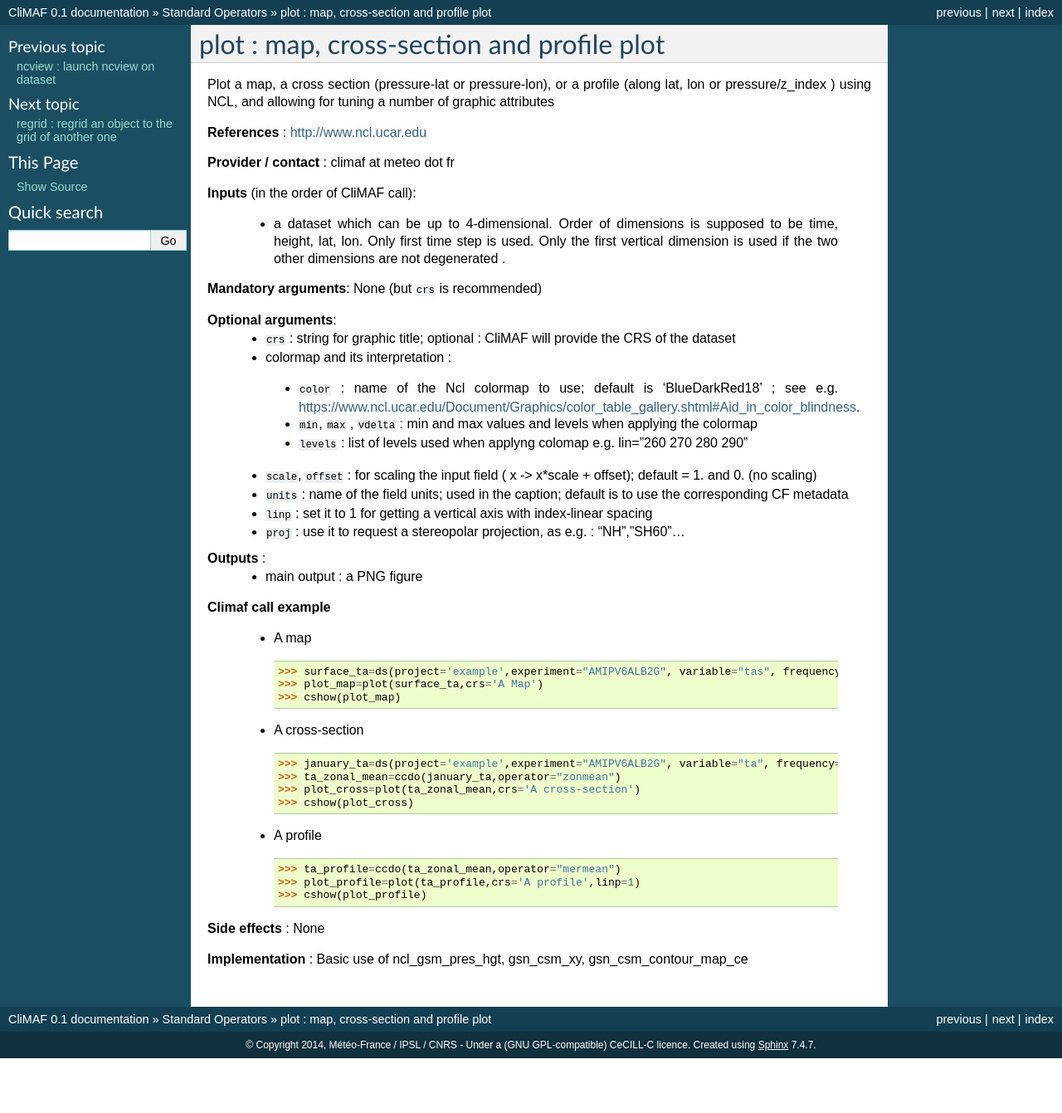
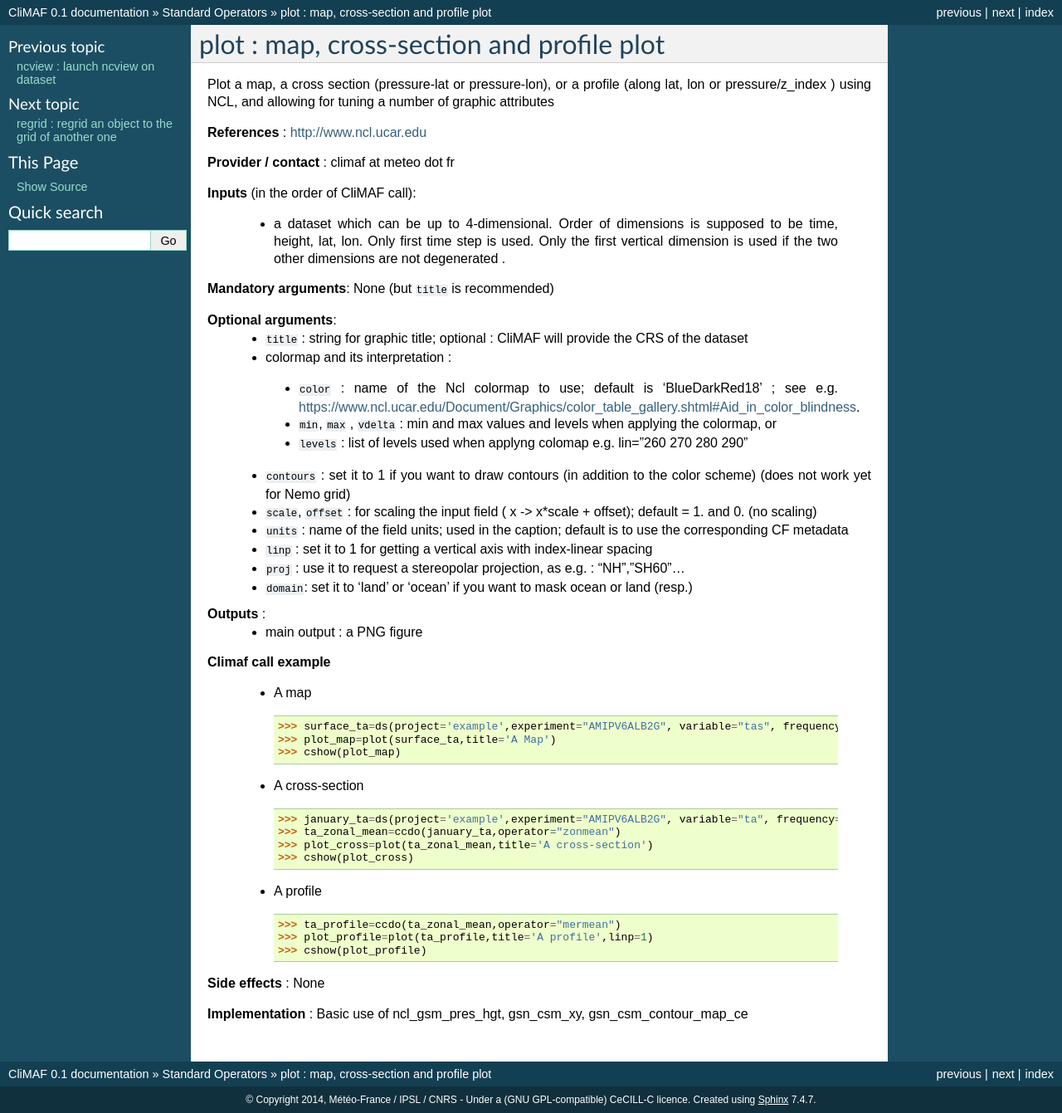
Before and after one commit to rigoudyg/climaf, a Sphinx documentation site: the page built from doc/scripts/plot.rst, in a window 1280 px wide. Shown: the whole page at 83% size. Built offline with Sphinx 7.4.7, drawn with Linux system fonts in a browser that asks for light colours; before the commit the page ends 1275 px from its top, so only the background shows below that.

Commit message:
Improve gplot (contours, domain), fix dateOfEmFile, change kw 'crs' to 'title'
* climaf/dataloc.py: fix dateOfEmFile
* climaf/driver.py: arg crs -> title
* doc/scripts/plot.rst: add args : contours, domain

```diff
--- a/doc/contributing.rst
+++ b/doc/contributing.rst
@@ -14,8 +14,8 @@ This section is still a draft :
 
   - By providing a tar file of a modified climaf installation directory. You may include unchanged files in the tar file, but please discard useless new files. You may wish to exclude the (quite big) data samples and other useless material using exclude patterns in the tar command, as in::
 
-      tar cf climaf.tar --exclude=AMIPV6*nc --exclude=tas*nc --exclude=.git --exclude=_build climaf --exclude=*.pyc
+      tar cf climaf.tar --exclude=AMIPV6*nc --exclude=tas*nc --exclude=.git --exclude=_build climaf --exclude=*.pyc climaf
 
   - If you use the git source code versioning system :
-     - If you have access to CNRM's Lustre and have your CliMAF git repository there : by comitting your changes to this repository and sending the repository location and the commit number
-     - If you can consider using GitHub : by creating your own CliMAF repository there and ... (please wait, must check something...)
+     - If you have access to CNRM's Lustre and have your CliMAF git repository there : by comitting your changes to this repository and sending the repository location and the commit number  to 'climaf at meteo dot fr'
+     - If you can consider using GitHub : by creating your own CliMAF repository through the 'fork' GitHub feature, pushing your changes to that repository, and later on sending a 'Pull request'. See the workflow description at https://github.com/ (from step 3)
--- a/doc/functions_processing.rst
+++ b/doc/functions_processing.rst
@@ -32,9 +32,3 @@ cens : define an ensemble of objects
 ---------------------------------------------------
 
 .. autoclass:: climaf.classes.cens
-
-
-eds : define an ensemble of datasets
----------------------------------------------------
-
-.. autofunction:: climaf.classes.eds
--- a/doc/news.rst
+++ b/doc/news.rst
@@ -14,6 +14,12 @@ Changes, newest first :
    :py:class:`~climaf.classes.cens`) and **explicit dataset ensembles**
    (see :py:func:`~climaf.classes.eds`. See also examples in
    :download:`ensemble.py <../examples/ensemble.py>`.
+ - Special keyword ``crs`` is replaced by keyowrd ``title`` : the
+   value of CRS expression for an object is provided to script-based
+   operators as argument ``title``, if no value is provided by the
+   user
+ - Operator ``plot`` has new arguments : ``contours`` for adding
+   contour lines, ``domain`` for greying out land or ocean
 
 .. _news_0.6:
 
--- a/doc/scripts/plot.rst
+++ b/doc/scripts/plot.rst
@@ -16,25 +16,31 @@ tuning a number of graphic attributes
     used. Only the first vertical dimension is used if the two other
     dimensions are not degenerated .
 
-**Mandatory arguments**: None (but ``crs`` is recommended)
+**Mandatory arguments**: None (but ``title`` is recommended)
 
 **Optional arguments**:
-  - ``crs`` : string for graphic title; optional : CliMAF will provide the CRS of
+  - ``title`` : string for graphic title; optional : CliMAF will provide the CRS of
     the dataset
   - colormap and its interpretation :
 
    - ``color`` : name of the Ncl colormap to use; default is 'BlueDarkRed18'  ; see e.g.
      https://www.ncl.ucar.edu/Document/Graphics/color_table_gallery.shtml#Aid_in_color_blindness.
-   - ``min``, ``max`` , ``vdelta`` : min and max values and levels when applying the colormap
+   - ``min``, ``max`` , ``vdelta`` : min and max values and levels
+     when applying the colormap, or
    - ``levels`` : list of levels used when applyng colomap
      e.g. lin="260 270 280 290"
 
+  - ``contours`` : set it to 1 if you want to draw contours (in
+    addition to the color scheme) (does not work yet for Nemo grid)
   - ``scale``, ``offset`` : for scaling the input field ( x -> x*scale +
     offset); default = 1. and 0. (no scaling)
   - ``units`` : name of the field units; used in the caption; default
     is to use the corresponding CF metadata
   - ``linp`` : set it to 1 for getting a vertical axis with index-linear spacing
-  - ``proj`` : use it to request a stereopolar projection, as e.g. : "NH","SH60"...
+  - ``proj`` : use it to request a stereopolar projection, as e.g. :
+    "NH","SH60"...
+  - ``domain``: set it to 'land' or 'ocean' if you want to mask ocean
+    or land (resp.)
 
 **Outputs** :
   - main output : a PNG figure
@@ -44,20 +50,20 @@ tuning a number of graphic attributes
   - A map ::
 
      >>> surface_ta=ds(project='example',experiment="AMIPV6ALB2G", variable="tas", frequency='monthly', period="198001")
-     >>> plot_map=plot(surface_ta,crs='A Map')
+     >>> plot_map=plot(surface_ta,title='A Map')
      >>> cshow(plot_map)
 
   - A cross-section ::
 
      >>> january_ta=ds(project='example',experiment="AMIPV6ALB2G", variable="ta", frequency='monthly', period="198001")
      >>> ta_zonal_mean=ccdo(january_ta,operator="zonmean")
-     >>> plot_cross=plot(ta_zonal_mean,crs='A cross-section')
+     >>> plot_cross=plot(ta_zonal_mean,title='A cross-section')
      >>> cshow(plot_cross)
 
   - A profile ::
 
      >>> ta_profile=ccdo(ta_zonal_mean,operator="mermean")
-     >>> plot_profile=plot(ta_profile,crs='A profile',linp=1)
+     >>> plot_profile=plot(ta_profile,title='A profile',linp=1)
      >>> cshow(plot_profile)
 
 **Side effects** : None
```
Also changed, not shown: doc/functions_data.rst (+9 -4 lines), examples/README.rst, 10 other files.
